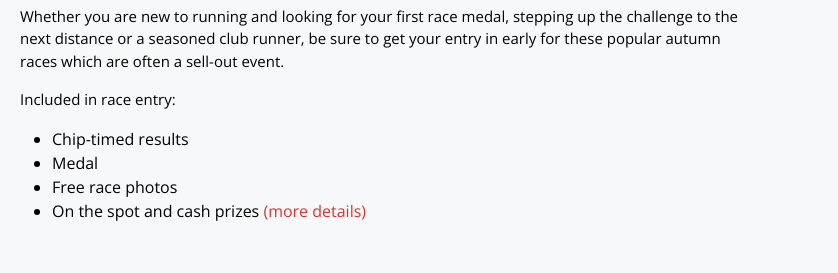
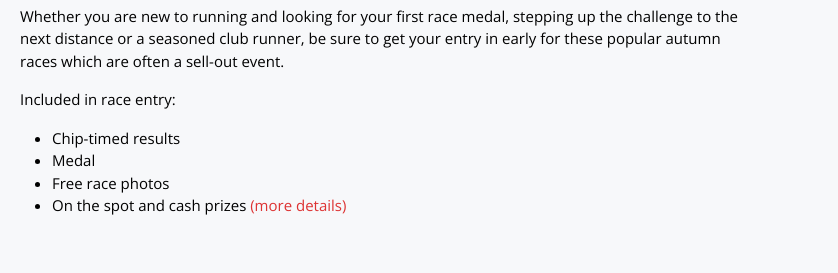
Before and after one commit to lilliarose/fleet10k, a plain HTML site: page index.html in a window 1280 px wide. Shown: the part 1107-1380 px from the top of the page, 442-1280 px from the left. Drawn offline with nearby package versions, Linux system fonts and the light colour scheme; a web font is replaced by a local one.

Commit message:
font size change on list

```diff
--- a/assets/css/style.css
+++ b/assets/css/style.css
@@ -605,7 +605,8 @@ section {
 }
 
 .about .list {
-
+  font-size: 15px;
+  color: #000000;
 }
 
 .about .bi-facebook {
```
